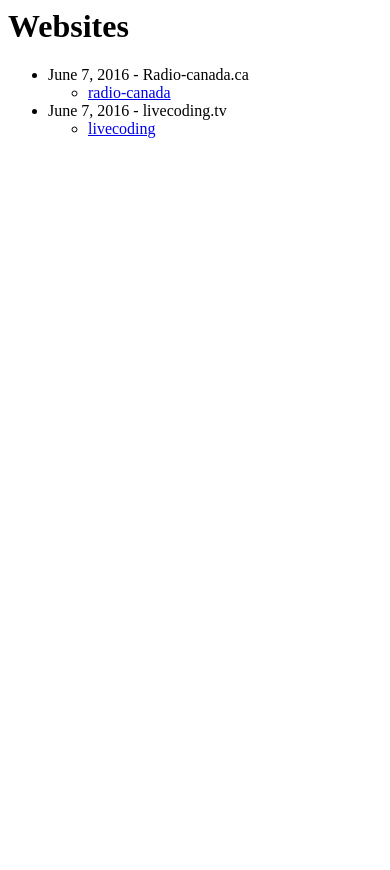
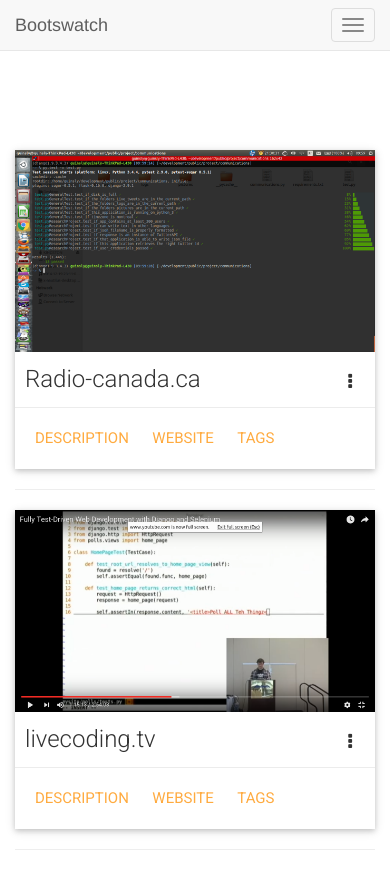
Before and after one commit to guinslym/ohmy404, a Django app: page / in a window 390 px wide. Before the commit the page ends 138 px from the top, so only its background shows below. Run offline with Django 3.2, Linux system fonts and the light colour scheme; data comes from the database, SQL or seed files in the repository; both versions use the stored data as it was before the commit; parts of the project's set-up code (start-up, migrations or seed data) failed here and were passed over; some libraries are stand-ins or nearby versions.

Commit message:
remove author and description from model

```diff
--- a/applications/websites/models.py
+++ b/applications/websites/models.py
@@ -15,10 +15,10 @@
         ('draft', 'Draft'),
         ('published', 'Published'),
     )
-    author = models.ForeignKey(settings.AUTH_USER_MODEL)
+    #author = models.ForeignKey(settings.AUTH_USER_MODEL)
     title = models.CharField(max_length=60, blank=True, null=True)
     url = models.URLField(blank=True, null=True)
-    description = models.TextField(blank=True, null=True, help_text="Please write about what user will benefit from subscribing to this Event.")
+    #description = models.TextField(blank=True, null=True, help_text="Please write about what user will benefit from subscribing to this Event.")
     screenshot = models.ImageField(upload_to='404/%Y/%m/%d', null=True, blank=True)
     screenshot_thumbnail = ImageSpecField(source='screenshot',
                                       processors=[ResizeToFill(100, 50)],
--- /dev/null
+++ b/applications/websites/templates/base.html
@@ -0,0 +1,209 @@
+{% load staticfiles %}
+<!DOCTYPE html>
+<html>
+  <head>
+    <meta charset="utf-8">
+    <title>Awesome 404</title>
+<!-- css -->
+
+    <link href="https://maxcdn.bootstrapcdn.com/bootswatch/3.3.6/journal/bootstrap.min.css" rel="stylesheet" integrity="sha384-r/qnS4YZBLuBSKeVc+sM4eUYUiJMFhkHfx1nwlErHhTd+NgeJlN/NiiTd6jbKJzm" crossorigin="anonymous">
+    <link href="https://maxcdn.bootstrapcdn.com/font-awesome/4.6.3/css/font-awesome.min.css" rel="stylesheet" integrity="sha384-T8Gy5hrqNKT+hzMclPo118YTQO6cYprQmhrYwIiQ/3axmI1hQomh7Ud2hPOy8SP1" crossorigin="anonymous">
+
+
+    <style media="screen">
+    @import url(http://fonts.googleapis.com/css?family=Roboto:400,300);
+    @import url(//maxcdn.bootstrapcdn.com/font-awesome/4.3.0/css/font-awesome.min.css);
+    .card .card-image{
+      overflow: hidden;
+      -webkit-transform-style: preserve-3d;
+      -moz-transform-style: preserve-3d;
+      -ms-transform-style: preserve-3d;
+      -o-transform-style: preserve-3d;
+      transform-style: preserve-3d;
+    }
+
+    .card .card-image img{
+      -webkit-transition: all 0.4s ease;
+      -moz-transition: all 0.4s ease;
+      -ms-transition: all 0.4s ease;
+      -o-transition: all 0.4s ease;
+      transition: all 0.4s ease;
+    }
+    /*
+    .card .card-image:hover img{
+      -webkit-transform: scale(1.2) rotate(-7deg);
+      -moz-transform: scale(1.2) rotate(-7deg);
+      -ms-transform: scale(1.2) rotate(-7deg);
+      -o-transform: scale(1.2) rotate(-7deg);
+      transform: scale(1.2) rotate(-7deg);
+    }
+    */
+    .card{
+      font-family: 'Roboto', sans-serif;
+      margin-top: 10px;
+      position: relative;
+      -webkit-box-shadow: 0 2px 5px 0 rgba(0, 0, 0, 0.16), 0 2px 10px 0 rgba(0, 0, 0, 0.12);
+    -moz-box-shadow: 0 2px 5px 0 rgba(0, 0, 0, 0.16), 0 2px 10px 0 rgba(0, 0, 0, 0.12);
+    box-shadow: 4 2px 5px 0 rgba(0, 0, 0, 0.16), 0 2px 10px 0 rgba(0, 0, 0, 0.12);
+    }
+
+    .card .card-content {
+      padding: 10px;
+    }
+
+    .card .card-content .card-title, .card-reveal .card-title{
+      font-size: 24px;
+      font-weight: 200;
+    }
+
+    .card .card-action{
+      padding: 20px;
+      border-top: 1px solid rgba(160, 160, 160, 0.2);
+    }
+    .card .card-action a{
+      font-size: 15px;
+      color: #ffab40;
+      text-transform:uppercase;
+      margin-right: 20px;
+      -webkit-transition: color 0.3s ease;
+      -moz-transition: color 0.3s ease;
+      -o-transition: color 0.3s ease;
+      -ms-transition: color 0.3s ease;
+      transition: color 0.3s ease;
+    }
+    .card .card-action a:hover{
+      color:#ffd8a6;
+      text-decoration:none;
+    }
+
+    .card .card-reveal{
+      padding: 20px;
+      position: absolute;
+      background-color: #FFF;
+      width: 100%;
+      overflow-y: auto;
+      /*top: 0;*/
+      left:0;
+      bottom:0;
+      height: 100%;
+      z-index: 1;
+      display: none;
+    }
+
+    .card .card-reveal p{
+      color: rgba(0, 0, 0, 0.71);
+      margin:20px ;
+    }
+
+    .btn-custom{
+      background-color: transparent;
+      font-size:18px;
+    }
+.content{
+margin-top: 130px;
+}
+.content-404{
+margin-bottom: 20px;
+margin-top:20px;
+}
+
+    </style>
+
+<!-- js -->
+    <script src="//code.jquery.com/jquery-1.11.0.min.js"></script>
+    <script src="https://maxcdn.bootstrapcdn.com/bootstrap/3.3.6/js/bootstrap.min.js" integrity="sha384-0mSbJDEHialfmuBBQP6A4Qrprq5OVfW37PRR3j5ELqxss1yVqOtnepnHVP9aJ7xS" crossorigin="anonymous"></script>
+</head>
+  <body>
+    <!-- Navbar -->
+    <div class="navbar navbar-default navbar-fixed-top">
+          <div class="container">
+            <div class="navbar-header">
+              <a href="../" class="navbar-brand">Bootswatch</a>
+              <button class="navbar-toggle" type="button" data-toggle="collapse" data-target="#navbar-main">
+                <span class="icon-bar"></span>
+                <span class="icon-bar"></span>
+                <span class="icon-bar"></span>
+              </button>
+            </div>
+            <div class="navbar-collapse collapse" id="navbar-main">
+              <ul class="nav navbar-nav">
+                <li class="dropdown">
+                  <a class="dropdown-toggle" data-toggle="dropdown" href="#" id="themes">Themes <span class="caret"></span></a>
+                  <ul class="dropdown-menu" aria-labelledby="themes">
+                    <li><a href="../default/">Default</a></li>
+                    <li class="divider"></li>
+                    <li><a href="../cerulean/">Cerulean</a></li>
+                    <li><a href="../cosmo/">Cosmo</a></li>
+                    <li><a href="../cyborg/">Cyborg</a></li>
+                    <li><a href="../darkly/">Darkly</a></li>
+                    <li><a href="../flatly/">Flatly</a></li>
+                    <li><a href="../journal/">Journal</a></li>
+                    <li><a href="../lumen/">Lumen</a></li>
+                    <li><a href="../paper/">Paper</a></li>
+                    <li><a href="../readable/">Readable</a></li>
+                    <li><a href="../sandstone/">Sandstone</a></li>
+                    <li><a href="../simplex/">Simplex</a></li>
+                    <li><a href="../slate/">Slate</a></li>
+                    <li><a href="../spacelab/">Spacelab</a></li>
+                    <li><a href="../superhero/">Superhero</a></li>
+                    <li><a href="../united/">United</a></li>
+                    <li><a href="../yeti/">Yeti</a></li>
+                  </ul>
+                </li>
+                <li>
+                  <a href="../help/">Help</a>
+                </li>
+                <li>
+                  <a href="http://news.bootswatch.com">Blog</a>
+                </li>
+                <li class="dropdown">
+                  <a class="dropdown-toggle" data-toggle="dropdown" href="#" id="download">Lumen <span class="caret"></span></a>
+                  <ul class="dropdown-menu" aria-labelledby="download">
+                    <li><a href="http://jsfiddle.net/bootswatch/gqhenoox/">Open Sandbox</a></li>
+                    <li class="divider"></li>
+                    <li><a href="./bootstrap.min.css">bootstrap.min.css</a></li>
+                    <li><a href="./bootstrap.css">bootstrap.css</a></li>
+                    <li class="divider"></li>
+                    <li><a href="./variables.less">variables.less</a></li>
+                    <li><a href="./bootswatch.less">bootswatch.less</a></li>
+                    <li class="divider"></li>
+                    <li><a href="./_variables.scss">_variables.scss</a></li>
+                    <li><a href="./_bootswatch.scss">_bootswatch.scss</a></li>
+                  </ul>
+                </li>
+              </ul>
+
+              <ul class="nav navbar-nav navbar-right">
+                <li><a href="http://builtwithbootstrap.com/" target="_blank">Built With Bootstrap</a></li>
+                <li><a href="https://wrapbootstrap.com/?ref=bsw" target="_blank">WrapBootstrap</a></li>
+              </ul>
+
+            </div>
+          </div>
+        </div>
+
+
+    <!-- Jumbotron -->
+
+    <!-- Content (body) -->
+<div class="container">
+{% block content%}
+{% endblock%}
+</div>
+
+<script type="text/javascript">
+/*
+$(function(){
+
+  $('#show').on('click',function(){
+      $('.card-reveal').slideToggle('slow');
+  });
+
+  $('.card-reveal .close').on('click',function(){
+      $('.card-reveal').slideToggle('slow');
+  });
+});
+*/
+</script>
+  </body>
+</html>
--- a/applications/websites/templates/websites_list.html
+++ b/applications/websites/templates/websites_list.html
@@ -1,11 +1,39 @@
-<h1>Websites</h1>
-<ul>
+{% extends "base.html" %}
+{% load humanize %}
+
+{% block content %}
+    <div class="row content">
 {% for article in object_list %}
-<li>{{ article.created|date }} - {{ article.title }}</li>
-    <ul>
-      <li><a href="{% url "websites_detail" article.slug %}">{{ article.slug }}</a></li>
-    </ul>
+        <div class="col-md-8 col-md-offset-2 content-404">
+            <div class="card">
+                <div class="card-image">
+                    <img class="img-responsive" src="{{ article.screenshot.url }}">
+
+                </div><!-- card image -->
+
+                <div class="card-content">
+                    <span class="card-title">{{ article.title }}</span>
+                    <button type="button" id="show" class="btn btn-custom pull-right" aria-label="Left Align">
+                        <i class="fa fa-ellipsis-v"></i>
+                    </button>
+                </div><!-- card content -->
+                <div class="card-action">
+                    <a href="#" target="new_blank">Description</a>
+                    <a href="#" target="new_blank">Website</a>
+                    <a href="#" target="new_blank">Tags</a>
+                </div><!-- card actions -->
+                <div class="card-reveal">
+                    <span class="card-title">Card Title</span> <button type="button" class="close" data-dismiss="modal" aria-label="Close"><span aria-hidden="true">×</span></button>
+                    <p>Here is some more information about this product that is only revealed once clicked on.</p>
+                </div><!-- card reveal -->
+            </div>
+<hr>
+        </div>
 {% empty %}
-    <li>No articles yet.</li>
+   <p>
+     There is no 404 screenshots available
+   </p>
 {% endfor %}
-</ul>
+
+</div>
+{% endblock %}
--- a/requirements/base.txt
+++ b/requirements/base.txt
@@ -1,2 +1,3 @@
 django==1.8.11
 django-imagekit==3.3
+django-pipeline==1.6.8
```
Also changed, not shown: applications/websites/templates/hello.scss (added, +270 -0 lines), settings/development.py (+30 -0 lines), applications/websites/migrations/0003_auto_20160608_1504.py (added), db.sqlite3, 4 other files.
